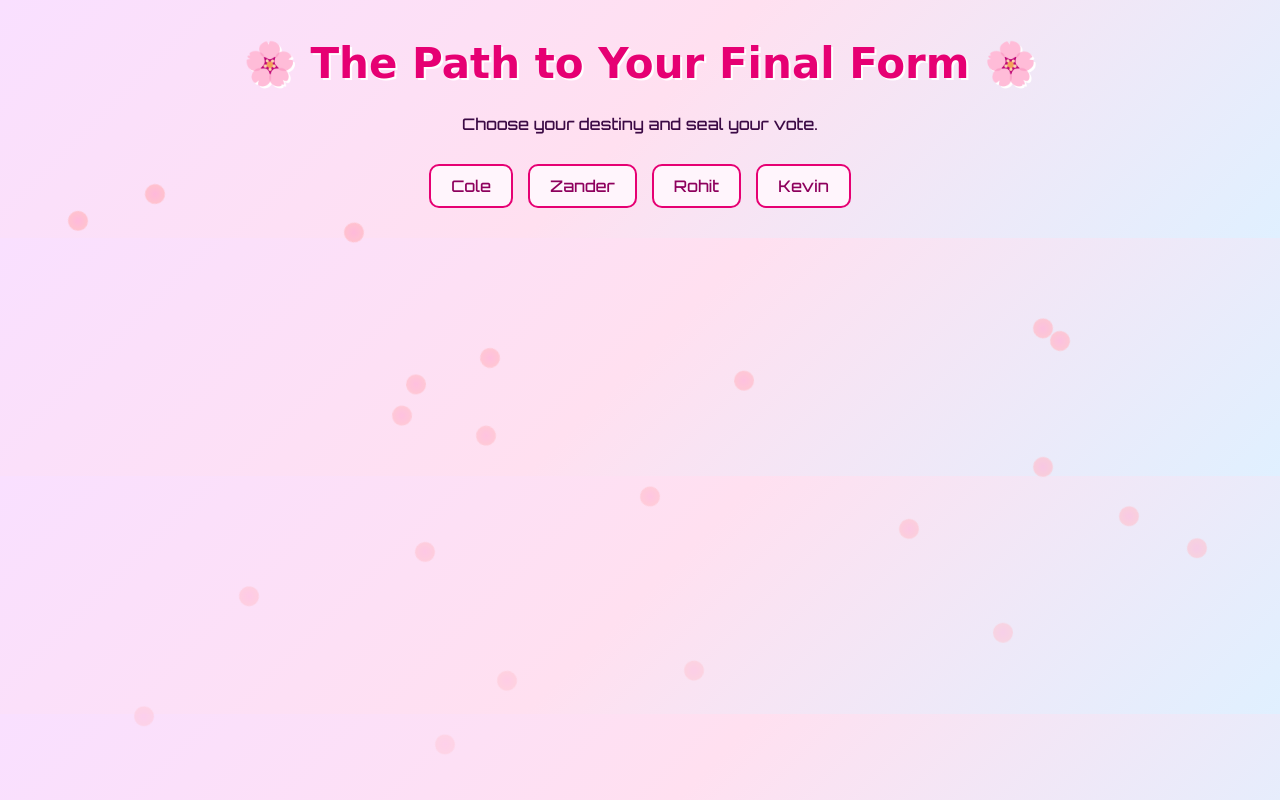
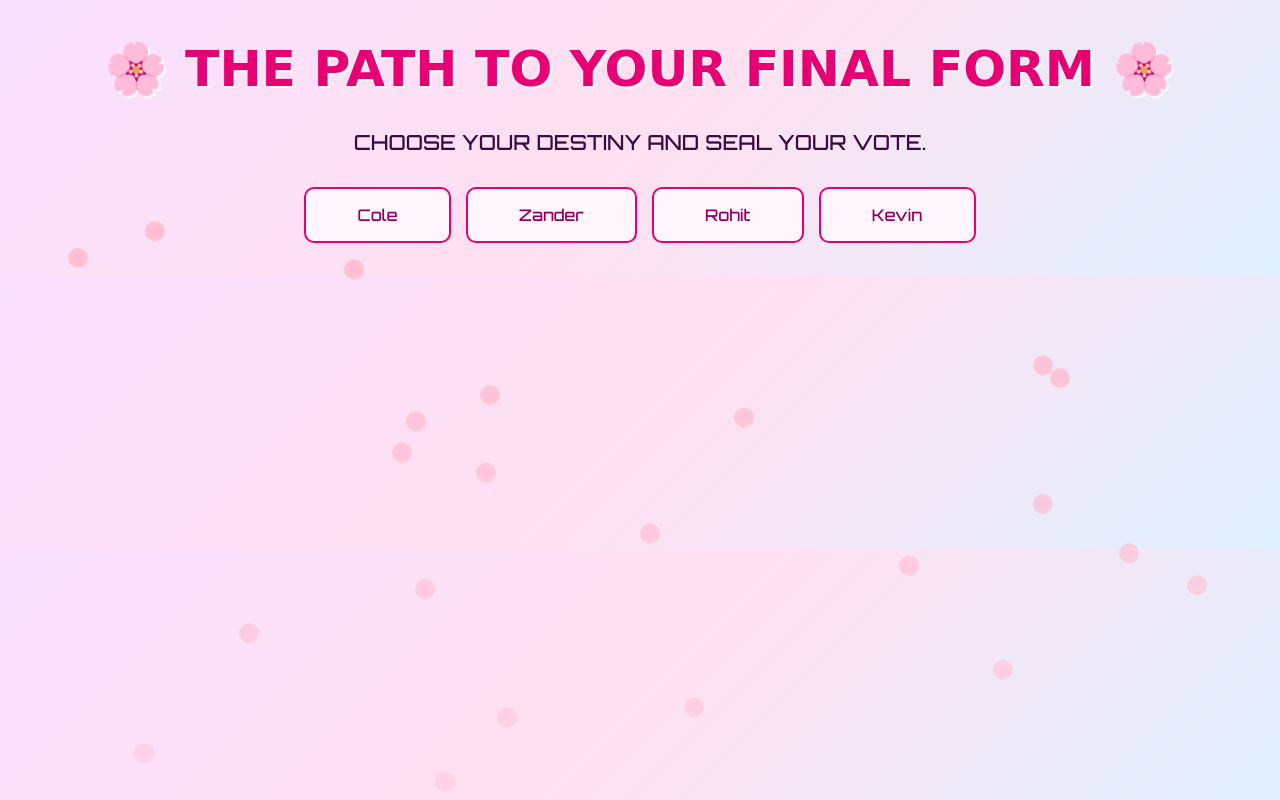
Before and after one commit to ks-imagine/finalform, a plain HTML site: page index.html in a window 1280 px wide. Shown: the top 800 px of the page. Drawn offline with Linux system fonts and the light colour scheme; a web font is replaced by a local one.

Commit message:
mobile responsive

```diff
--- a/index.html
+++ b/index.html
@@ -2,6 +2,7 @@
 <html lang="en">
 <head>
   <meta charset="UTF-8">
+  <meta name="viewport" content="width=device-width, initial-scale=1.0">
   <title>🌸 Return to Your Final Form 🌸</title>
   <style>
     @import url('https://fonts.googleapis.com/css2?family=Zen+Tokyo+Zoo&family=Orbitron:wght@500&display=swap');
@@ -13,53 +14,60 @@
       font-family: 'Zen Tokyo Zoo', cursive;
       color: #3b0a45;
       text-align: center;
-      overflow: hidden;
+      overflow-x: hidden;
     }
 
     h1 {
-      font-size: 2.5em;
-      margin-top: 40px;
+      font-size: 7vw;
+      margin-top: 5vh;
       animation: pulse 2s infinite;
       color: #e60073;
       text-shadow: 2px 2px #fff;
     }
 
+    p {
+      font-family: 'Orbitron', sans-serif;
+      font-size: 4vw;
+      margin: 2vh 10vw;
+    }
+
     .players {
       display: flex;
+      flex-wrap: wrap;
       justify-content: center;
-      flex-wrap: wrap;
       gap: 15px;
-      margin-top: 30px;
+      margin: 4vh 5vw;
     }
 
     button {
       font-family: 'Orbitron', sans-serif;
-      padding: 10px 20px;
-      font-size: 1em;
+      padding: 2vh 4vw;
+      font-size: 4vw;
       border-radius: 10px;
       border: 2px solid #e60073;
       background: #fff5fc;
       color: #8e005d;
       cursor: pointer;
       transition: 0.3s;
+      min-width: 35vw;
     }
 
     button:hover {
       background: #ffcce5;
-      transform: scale(1.1);
+      transform: scale(1.05);
     }
 
     #result {
-      margin-top: 30px;
-      font-size: 1.5em;
+      margin-top: 4vh;
+      font-size: 5vw;
       color: #3a003f;
       text-shadow: 1px 1px #fff;
     }
 
     #submitted {
       display: none;
-      margin-top: 20px;
-      font-size: 1.2em;
+      margin-top: 3vh;
+      font-size: 4vw;
       color: #00a8cc;
     }
 
@@ -88,11 +96,18 @@
         opacity: 0;
       }
     }
+
+    @media (min-width: 768px) {
+      h1 { font-size: 3em; }
+      p { font-size: 1.3em; }
+      button { font-size: 1em; min-width: 120px; }
+      #result, #submitted { font-size: 1.2em; }
+    }
   </style>
 </head>
 <body>
-  <h1>🌸 The Path to Your Final Form 🌸</h1>
-  <p style="font-family: 'Orbitron', sans-serif;">Choose your destiny and seal your vote.</p>
+  <h1>🌸 THE PATH TO YOUR FINAL FORM 🌸</h1>
+  <p>CHOOSE YOUR DESTINY AND SEAL YOUR VOTE.</p>
 
   <div class="players">
     <button onclick="submitVote('Cole')">Cole</button>
@@ -102,7 +117,7 @@
   </div>
 
   <div id="result"></div>
-  <div id="submitted">✨ Your fate is recorded. Await the others... ✨</div>
+  <div id="submitted">✨ YOUR FATE IS RECORDED. AWAIT THE OTHERS... ✨</div>
 
   <script>
     (function(){
@@ -112,7 +127,6 @@
         document.getElementById('submitted').style.display = 'block';
       }
 
-      // Sakura petals
       for (let i = 0; i < 25; i++) {
         const petal = document.createElement('div');
         petal.className = 'petal';
@@ -125,10 +139,10 @@
       window.submitVote = async function(name) {
         if (document.cookie.includes(votedKey)) return;
 
-        const result = Math.random() < 0.5 ? '🌕 HEADS – Return to Final Form' : '🌑 TAILS – Remain in Chaos';
+        const result = Math.random() < 0.5 ? '🌕 HEADS – RETURN TO FINAL FORM' : '🌑 TAILS – REMAIN IN CHAOS';
         const ip = await fetch('https://ipapi.co/json/').then(r => r.json()).then(j => j.ip).catch(() => 'unknown');
 
-        document.getElementById('result').innerText = `${name}, your result: ${result}`;
+        document.getElementById('result').innerText = `${name}, YOUR RESULT: ${result}`;
         document.getElementById('submitted').style.display = 'block';
         document.querySelector(".players").style.display = 'none';
         document.cookie = `${votedKey}=true; max-age=31536000; path=/`;
```
